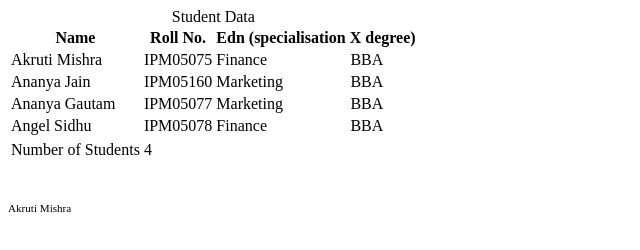
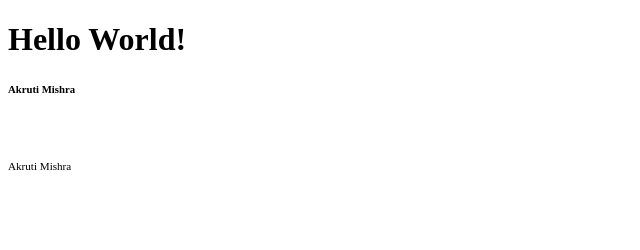
Before and after one commit to akruti205/akruti205.gitpages.io, a plain HTML site: page index.html in a window 1280 px wide. Shown: the whole page, without its empty margins (0-640 px from the left). Drawn offline with Linux system fonts and the light colour scheme.

Commit message:
Update index.html

```diff
--- a/index.html
+++ b/index.html
@@ -8,55 +8,8 @@
 </head>
 
 <body>
-    <table>
-        <!-- how to add borders?? (its added in CSS ig)-->
-        <caption>Student Data</caption>
-        <col class="studentName" />
-        <colgroup id="studentColumns">
-            <col />
-            <col />
-        </colgroup>
-        <thead>
-            <th>Name</th>
-            <th>Roll No.</th>
-            <th colspan="2">Edn (specialisation X degree)</th>
-        </thead>
-
-        <tbody>
-            <tr>
-                <td>Akruti Mishra</td>
-                <td>IPM05075</td>
-                <td>Finance</td>
-                <td>BBA</td>
-            </tr>
-            <tr>
-                <td>Ananya Jain</td>
-                <td>IPM05160</td>
-                <td>Marketing</td>
-                <td>BBA</td>
-            </tr>
-            <tr>
-                <td>Ananya Gautam</td>
-                <td>IPM05077</td>
-                <td>Marketing</td>
-                <td>BBA</td>
-            </tr>
-            <tr>
-                <td>Angel Sidhu</td>
-                <td>IPM05078</td>
-                <td>Finance</td>
-                <td>BBA</td>
-            </tr>
-            <tr></tr>
-            <!-- to add an empty space -->
-        </tbody>
-        <tfoot>
-            <tr>
-                <td>Number of Students</td>
-                <td>4</td>
-            </tr>
-        </tfoot>
-    </table>
+    <h1>Hello World!</h1>
+    <h6>Akruti Mishra</h6>
 </body>
 <br><br>
 <footer>
```
